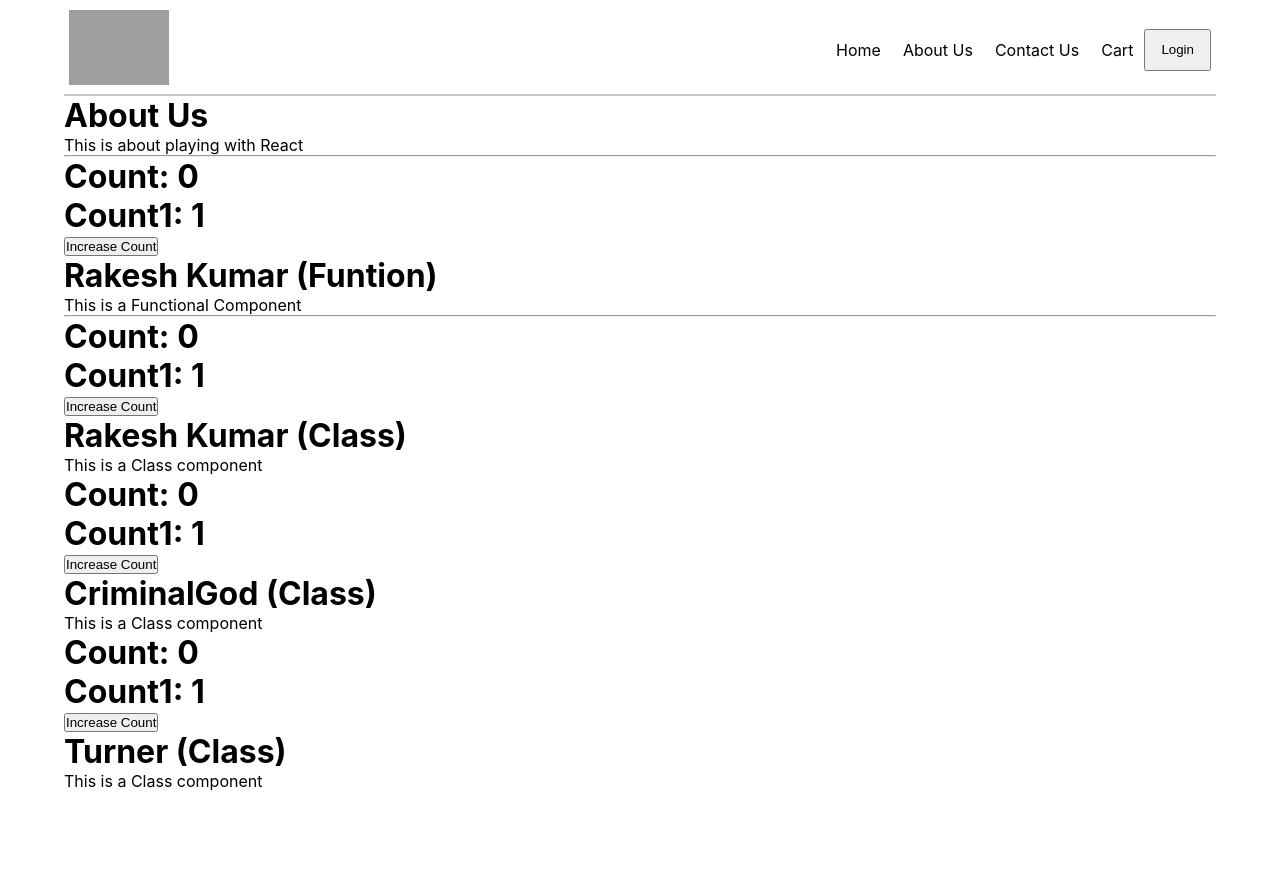
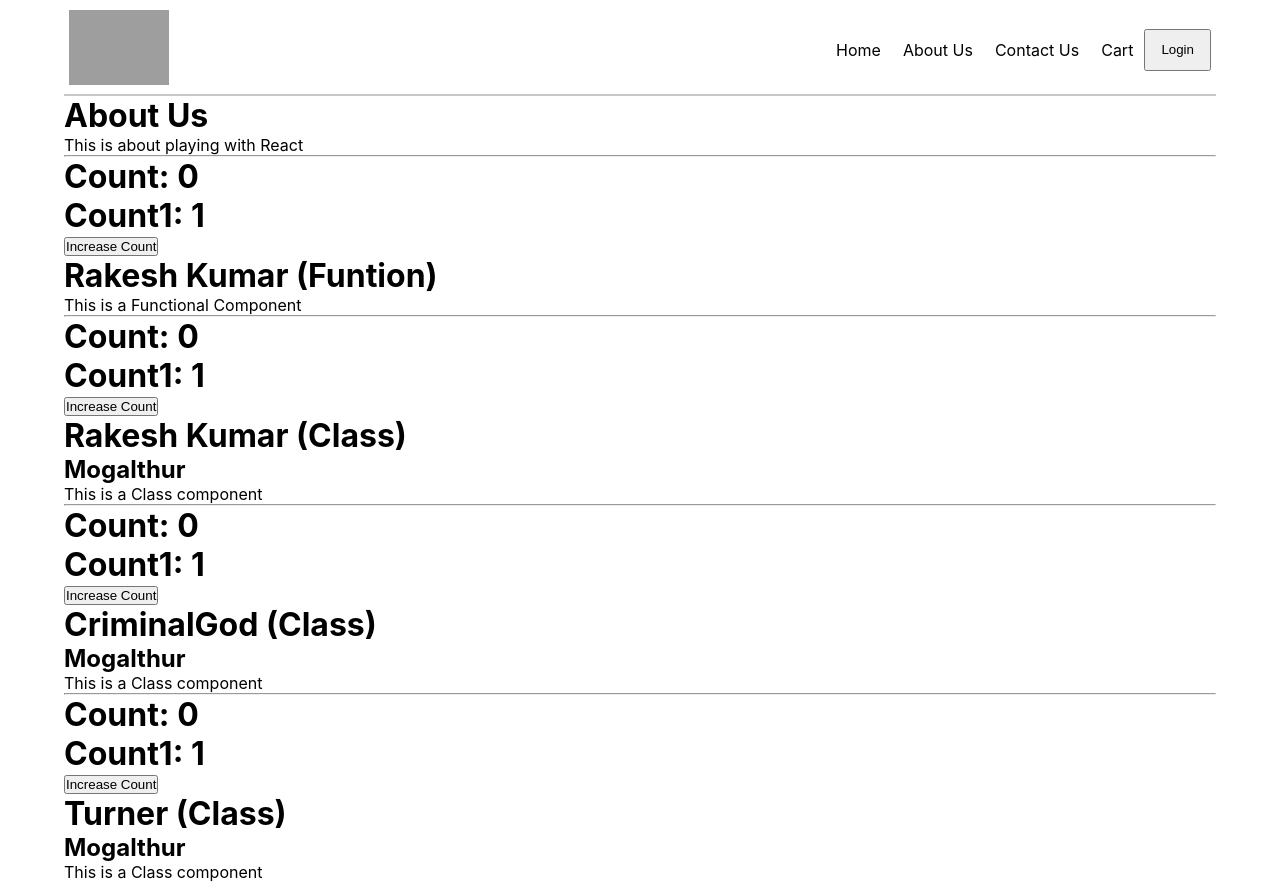
Before and after one commit to CriminalGod/playing-with-react, a React (Vite) app in the folder creating-app/: page /about in a window 1280 px wide. Before the commit the page ends 800 px from the top, so only its background shows below. Built offline with nearby package versions, Linux system fonts and the light colour scheme; grey boxes are pictures that could not be loaded.

Commit message:
API call with async componentDidMount, setState({}); componentWillUnmount, return function in useEffect

```diff
--- a/creating-app/src/components/About.jsx
+++ b/creating-app/src/components/About.jsx
@@ -12,6 +12,10 @@ class About extends Component {
     console.log("Parent componentDidMount");
   }
 
+  componentWillUnmount() {
+    console.log("Parent umMounted");
+  }
+
   render() {
     console.log("Parent render");
     return (
@@ -22,7 +26,9 @@ class About extends Component {
         <User name="Rakesh Kumar (Funtion)" />
         <hr />
         <UserClass name="Rakesh Kumar (Class)" />
+        <hr />
         <UserClass name="CriminalGod (Class)" />
+        <hr />
         <UserClass name="Turner (Class)" />
       </div>
     );
--- a/creating-app/src/components/Body.jsx
+++ b/creating-app/src/components/Body.jsx
@@ -15,6 +15,11 @@ const Body = () => {
     console.log("Body useEffect...");
 
     fetchRestaurantData();
+    // this return function get called when this function component get unmounted
+    return () => {
+      console.log("Body unmounted...");
+
+    };
   }, []);
 
   const fetchRestaurantData = async () => {
--- a/creating-app/src/components/UserClass.jsx
+++ b/creating-app/src/components/UserClass.jsx
@@ -6,15 +6,36 @@ class UserClass extends Component {
     super(props);
     console.log(props.name + " constructor");
 
+    // this.timer = setInterval(() => {
+    //     console.log("timer");
+    // }, 1000)
+
     this.state = {
       count: 0,
       count1: 1,
+      userInfo: {
+        location: "Mogalthur",
+      },
     };
   }
 
   componentDidMount() {
     console.log(this.props.name + " componentDidMount");
+  }
 
+  //   API CALL
+  //   async componentDidMount() {
+  //     const data = await fetch("https://api.github.com/users/CriminalGod");
+  //     const json = await data.json();
+  //     this.setState({
+  //       userInfo: json,
+  //     });
+  //     console.log(json);
+  //   }
+
+  componentWillUnmount() {
+    // clearInterval(this.timer);
+    console.log(this.props.name + " componentWillUnmount");
   }
 
   render() {
@@ -36,6 +57,7 @@ class UserClass extends Component {
           Increase Count
         </button>
         <h1>{name}</h1>
+        <h2>{this.state.userInfo.location}</h2>
         <p>This is a Class component</p>
       </div>
     );
```
